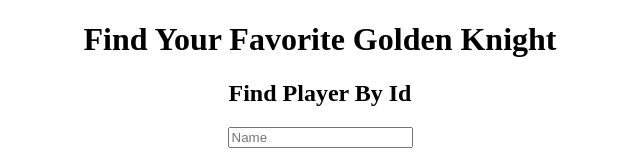
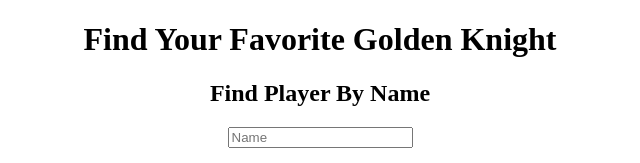
Before and after one commit to Motty-har/phase-1-review-project, a plain HTML site: page index.html in a window 1280 px wide. Shown: the top 163 px of the page, without its empty margins (320-960 px from the left). Drawn offline with Linux system fonts and the light colour scheme.

Commit message:
finished first step, accesing player by name

```diff
--- a/index.html
+++ b/index.html
@@ -12,7 +12,7 @@
 <body>
     <h1>Find Your Favorite Golden Knight</h1>
     <form id="form">
-        <h2>Find Player By Id</h2>
+        <h2>Find Player By Name</h2>
              <input id="name" type="text" value="" name="name" placeholder="Name"><br /><br />
              <input id = "get" type="submit" value="Search">
     </form>
```
